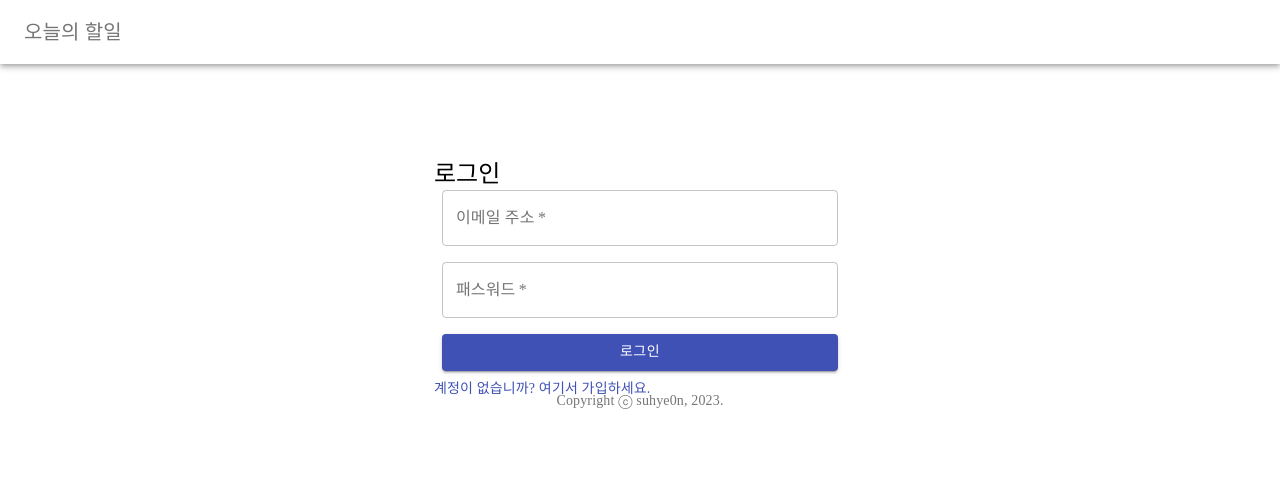
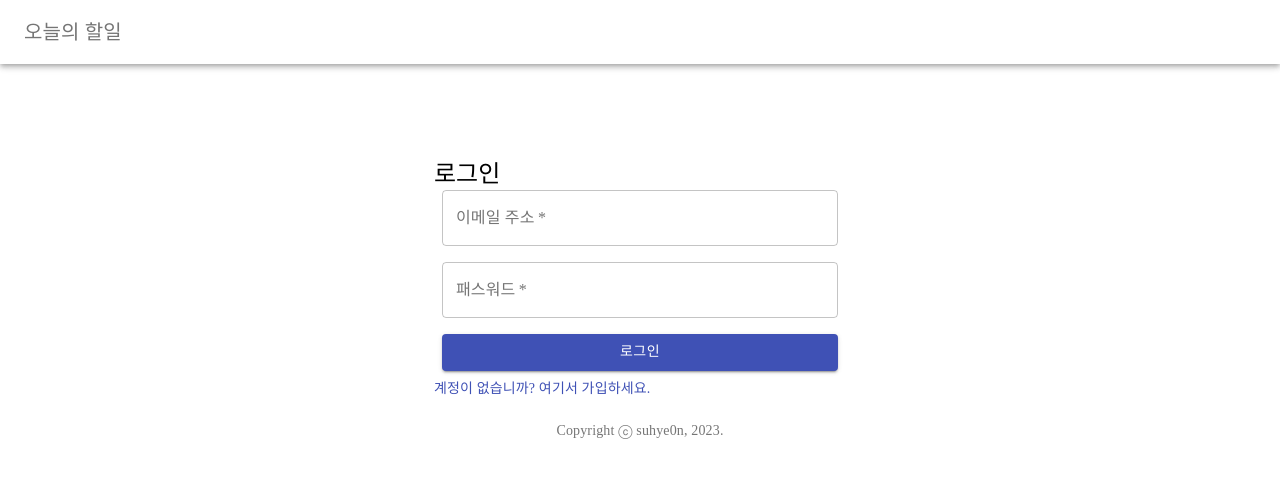
Before and after one commit to suhye0n/todo-app, a React (Create React App) app in the folder client/: page /login in a window 1280 px wide. Shown: the top 478 px of the page. Built offline with nearby package versions, Linux system fonts and the light colour scheme; a web font is replaced by a local one; what @mapbox/mapbox-sdk would draw is missing.

Commit message:
스타일 변경
스타일 변경

```diff
--- a/client/src/AppRouter.js
+++ b/client/src/AppRouter.js
@@ -10,7 +10,7 @@ import Typography from "@material-ui/core/Typography";
 
 function Copyright() {
     return (
-        <Typography variant="body2" color="textSecondary" align="center">
+        <Typography variant="body2" color="textSecondary" align="center" style={{marginTop: 30, marginBottom: 50}}>
             {"Copyright ⓒ "}
             suhye0n, {new Date().getFullYear()}
             {"."}
```
